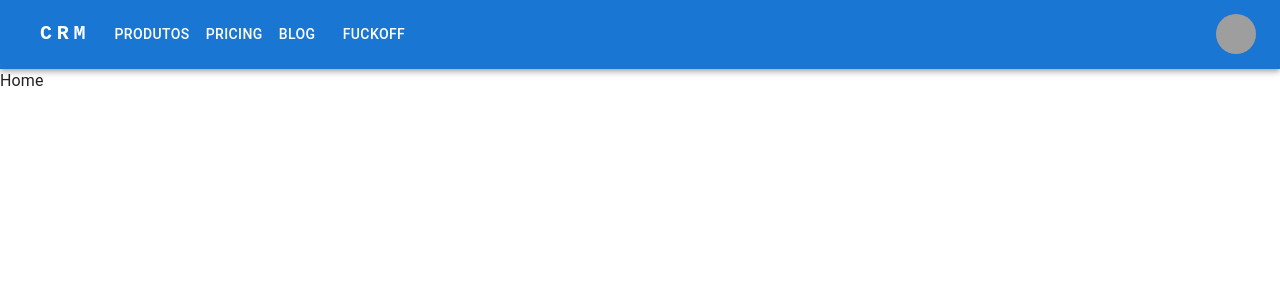
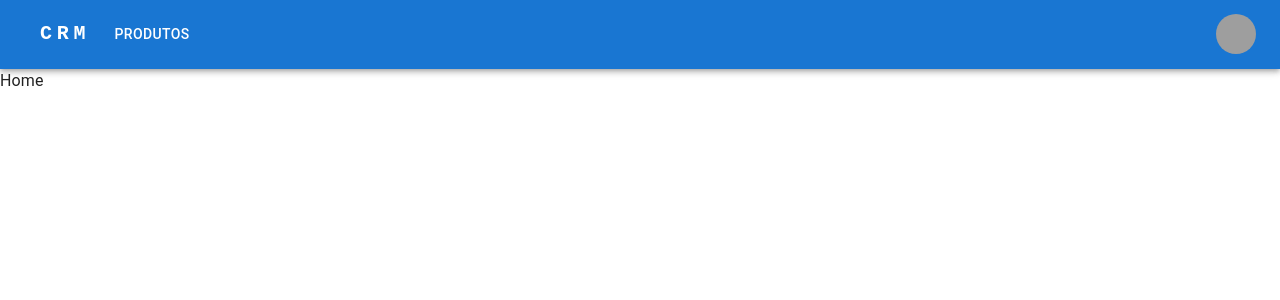
Before and after one commit to BettBernarda/CRM-React-project, a React (Vite) app: page / in a window 1280 px wide. Shown: the top 300 px of the page. Built offline with nearby package versions, Linux system fonts and the light colour scheme; grey boxes are pictures that could not be loaded; some icons are missing.

Commit message:
Tornei a string de rotas, para um array de objetos, e adaptei as funções de caminhos, para que possamos curstomizar o nome impresso no botão e o link

```diff
--- a/src/components/ResponsiveAppBar.jsx
+++ b/src/components/ResponsiveAppBar.jsx
@@ -16,7 +16,12 @@ import Tooltip from '@mui/material/Tooltip';
 import MenuItem from '@mui/material/MenuItem';
 import AdbIcon from '@mui/icons-material/Adb';
 
-const pages = ['Produtos', 'Pricing', 'Blog', 'fuckoff'];
+const pages = [
+  { 'name': 'Produtos', 'link': '/produtos' },
+  ];
+
+
+
 const settings = ['Profile', 'Account', 'Dashboard', 'Logout'];
 
 export default function ResponsiveAppBar() {
@@ -88,22 +93,24 @@ export default function ResponsiveAppBar() {
               onClose={handleCloseNavMenu}
               sx={{ display: { xs: 'block', md: 'none' } }}
             >
+              {/* menu mobile */}
               {pages.map((page) => (
-                <MenuItem key={page} onClick={handleCloseNavMenu}>
-                  <Typography sx={{ textAlign: 'center' }}>{page}</Typography>
+                <MenuItem key={page.link} onClick={handleCloseNavMenu} component={Link} to={`/${page.link}`}>
+                  <Typography textAlign="center">{page.name}</Typography>
                 </MenuItem>
               ))}
+
             </Menu>
           </Box>
           <Box sx={{ flexGrow: 1, display: { xs: 'none', md: 'flex' } }}>
             {pages.map((page) => (
               <Button
-                key={page}
+                key={page.link}
                 component={Link}
-                to={`/${page.toLowerCase()}`}
+                to={page.link}
                 sx={{ my: 2, color: 'white', display: 'block' }}
               >
-                {page}
+                {page.name}
               </Button>
             ))}
           </Box>
```
